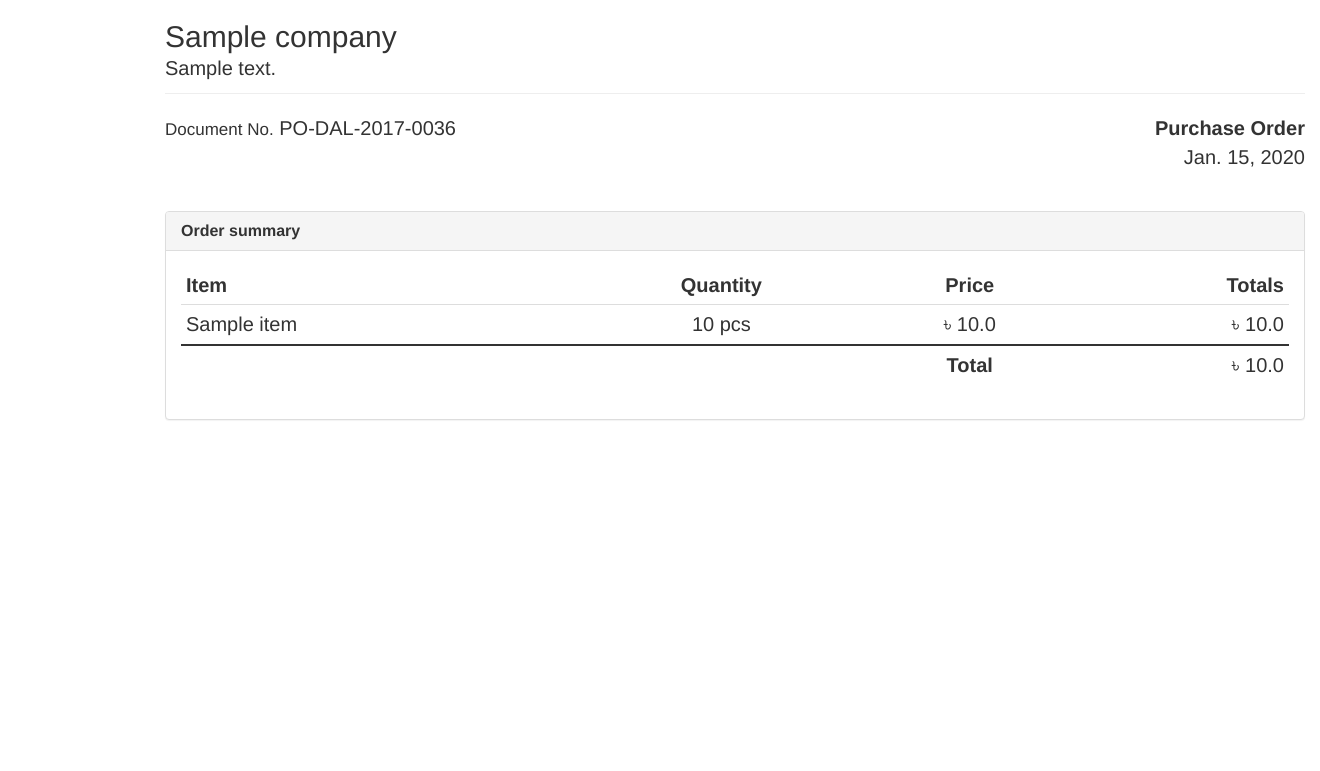
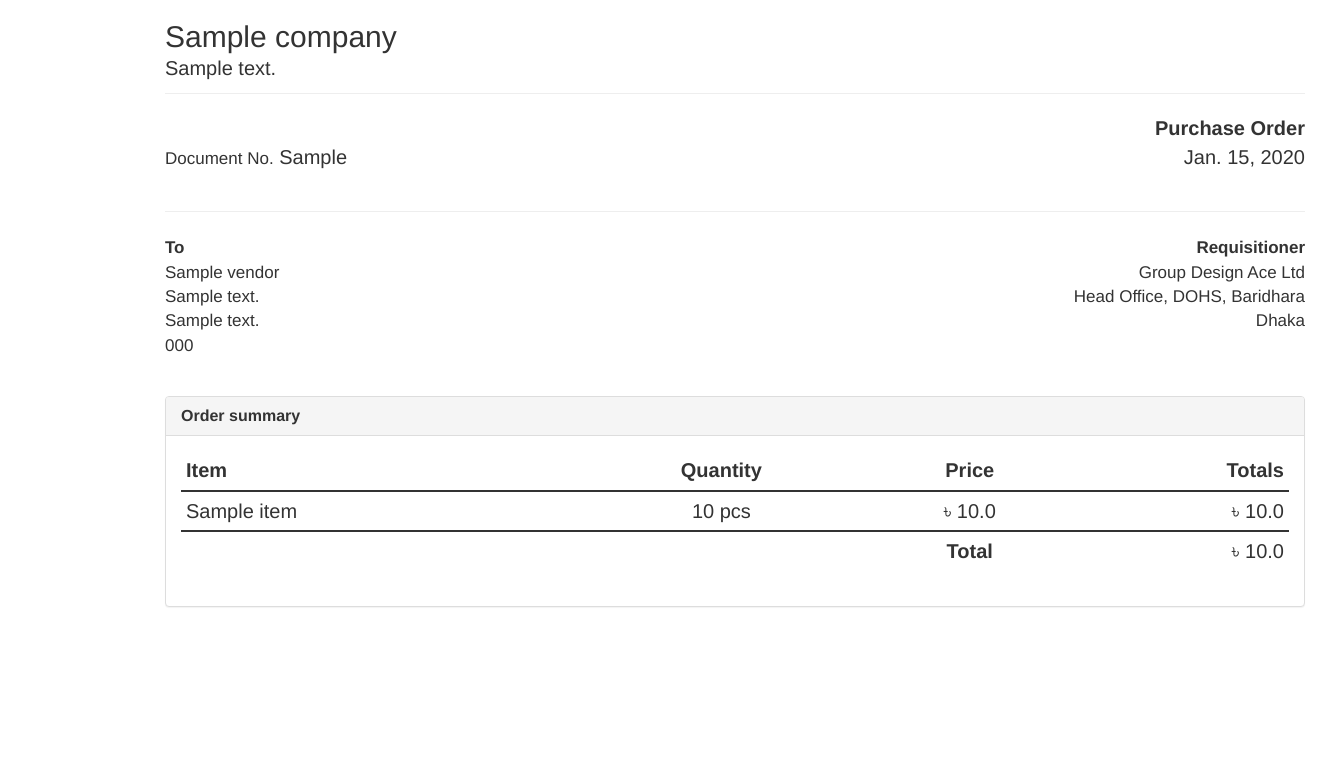
Before and after one commit to MiniGunnR/erp, a Django app: page /requisition/1/purchase/order/ in a window 1320 px wide. Shown: the top 771 px of the page. Run offline with Django 3.2, Linux system fonts and the light colour scheme; tables that the repository leaves empty hold one stand-in row (values such as "Sample post"); parts of the project's set-up code (start-up, migrations or seed data) failed here and were passed over; some libraries are stand-ins or nearby versions.

Commit message:
purchase order

```diff
--- a/requisition/models.py
+++ b/requisition/models.py
@@ -47,7 +47,7 @@ class Requisition(Timestamped):
         return reverse("requisition:requisition-detail-view", args=[str(self.id)])
 
     def view_work_order(self):
-        pass
+        return reverse("requisition:purchase-order", args=[str(self.id)])
 
 
 class Item(Timestamped):
--- a/requisition/templates/requisition/purchase_order.html
+++ b/requisition/templates/requisition/purchase_order.html
@@ -1,4 +1,8 @@
 {% extends "requisition.html" %}
+
+{% block title %}
+	Purchase Order
+{% endblock %}
 
 {% block print %}
 <script type="text/javascript">
@@ -8,7 +12,7 @@
 
     function Popup(data) {
         var mywindow = window.open('', 'print', 'height=600,width=800');
-        mywindow.document.write('<html><head><title>Requisition</title>');
+        mywindow.document.write('<html><head><title>Purchase Order</title>');
         /*optional stylesheet*/ //mywindow.document.write('<link rel="stylesheet" href="main.css" type="text/css" />');
 	    mywindow.document.write('<link href="/static/css/bootstrap.min.css" rel="stylesheet">');
 	    mywindow.document.write('<link href="/static/css/style.css" rel="stylesheet">');
@@ -55,7 +59,8 @@
 	        <div class="row">
                 <div class="col-xs-5">
                     <address>
-                        <small>Document No.</small> PO-DAL-2017-0036<br>
+	                    <br/>
+                        <small>Document No.</small> {{ po.reference_no }}<br>
                     </address>
                 </div>
 		        <div class="col-xs-3"></div>
@@ -66,21 +71,30 @@
                     </address>
                 </div>
             </div>
+	        <hr/>
 	        <div class="row">
-                <div class="col-xs-5">
-                    <address>
-{#                    <strong>Employee ID:</strong><br>#}
-{#	                    {{ object.created_by.profile.employee_id }}#}
-                    </address>
+                <div class="col-xs-6">
+                    <small>
+                        <strong>To</strong><br>
+	                    <p>{{ object.vendor.name }} <br/>
+	                    {{ object.vendor.address_line_1 }}<br/>
+	                    {{ object.vendor.address_line_2 }}<br/>
+	                    {{ object.vendor.phone }}</p>
+                    </small>
                 </div>
-		        <div class="col-xs-3"></div>
-                <div class="col-xs-4 text-right">
-                    <address>
-                    </address>
+                <div class="col-xs-6 text-right">
+                    <small>
+	                    <strong>Requisitioner</strong>
+	                    <p>Group Design Ace Ltd<br/>
+	                    Head Office, DOHS, Baridhara<br/>
+	                    Dhaka</p>
+                    </small>
                 </div>
             </div>
         </div>
     </div>
+
+	<br/>
 
     <div class="row">
         <div class="col-md-12">
@@ -92,7 +106,7 @@
                     <div class="table-responsive">
                         <table class="table table-condensed">
                             <thead>
-                                <tr>
+                                <tr style="border-bottom: solid; border-width: 2px;">
                                     <td><strong>Item</strong></td>
                                     <td class="text-center"><strong>Quantity</strong></td>
                                     <td class="text-center"><strong>Price</strong></td>
@@ -103,13 +117,13 @@
                                 <!-- foreach ($order->lineItems as $line) or some such thing here -->
                                 {% for item in items %}
                                 <tr>
-                                    <td>
+                                    <td style="border-bottom: solid; border-width: 1px;">
 	                                    {{ item.name }} <br/>
 	                                    <small>{{ item.description }}</small>
                                     </td>
-                                    <td class="text-center">{{ item.quantity }} pc{{ item.quantity|pluralize }}</td>
-                                    <td class="text-center">৳ {{ item.price }}</td>
-                                    <td class="text-right">৳ {{ item.amount }}</td>
+                                    <td class="text-center" style="border-bottom: solid; border-width: 1px;">{{ item.quantity }} pc{{ item.quantity|pluralize }}</td>
+                                    <td class="text-center" style="border-bottom: solid; border-width: 1px;">৳ {{ item.price }}</td>
+                                    <td class="text-right" style="border-bottom: solid; border-width: 1px;">৳ {{ item.amount }}</td>
                                 </tr>
                                 {% endfor %}
                                 <tr>
--- a/requisition/urls.py
+++ b/requisition/urls.py
@@ -8,5 +8,5 @@ urlpatterns = [
     url(r'^create/$', views.create_requisition, name='create-requisition'),
 
     url(r'^(?P<pk>\d+)/$', views.RequisitionDetailView.as_view(), name='requisition-detail-view'),
-    url(r'^(?P<pk>\d+)/purchase/order/$', views.PurchaseOrderDetailView.as_view(), name='purchase-order-detail-view'),
+    url(r'^(?P<pk>\d+)/purchase/order/$', views.purchase_order, name='purchase-order'),
 ]
--- a/requisition/views.py
+++ b/requisition/views.py
@@ -1,7 +1,8 @@
 from django.shortcuts import render
 from django.views.generic import DetailView
+from datetime import datetime
 
-from .models import Requisition, Item
+from .models import Requisition, Item, PurchaseOrder
 
 
 def home(request):
@@ -22,11 +23,17 @@ class RequisitionDetailView(DetailView):
         return context
 
 
-class PurchaseOrderDetailView(DetailView):
-    model = Requisition
-    template_name = "requisition/purchase_order.html"
+def purchase_order(request, pk):
+    requisition = Requisition.objects.get(id=pk)
+    items = Item.objects.filter(requisition=requisition)
 
-    def get_context_data(self, **kwargs):
-        context = super(PurchaseOrderDetailView, self).get_context_data(**kwargs)
-        context['items'] = Item.objects.filter(requisition=self.object)
-        return context
+    year = datetime.now().year
+    reference_no = "PO-DAL-{year}-{ref_id}".format(year=str(year), ref_id=str(requisition.id).zfill(4))
+
+    po, created = PurchaseOrder.objects.get_or_create(requisition=requisition, defaults={ "reference_no": reference_no })
+    context = {
+        "object": requisition,
+        "items": items,
+        "po": po,
+    }
+    return render(request, "requisition/purchase_order.html", context)
```
Also changed, not shown: requisition/admin.py (+4 -3 lines), requisition/templates/requisition/requisition_detail_view.html (+5 -5 lines).
